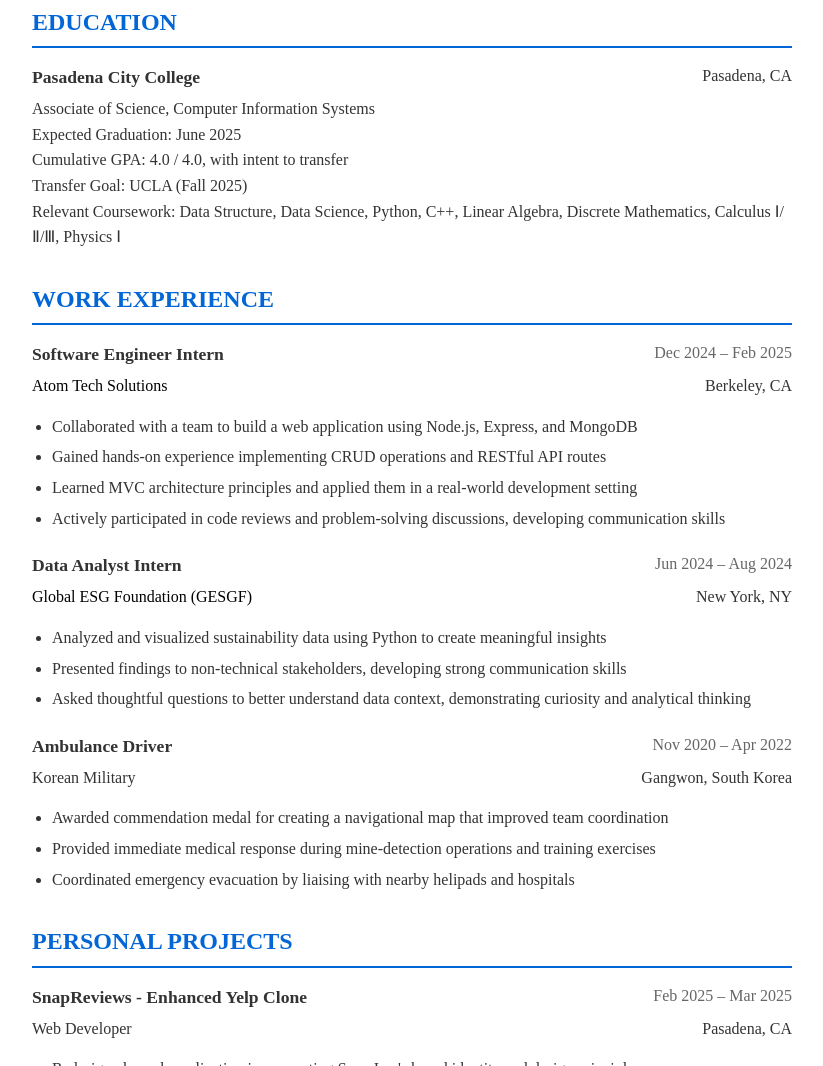
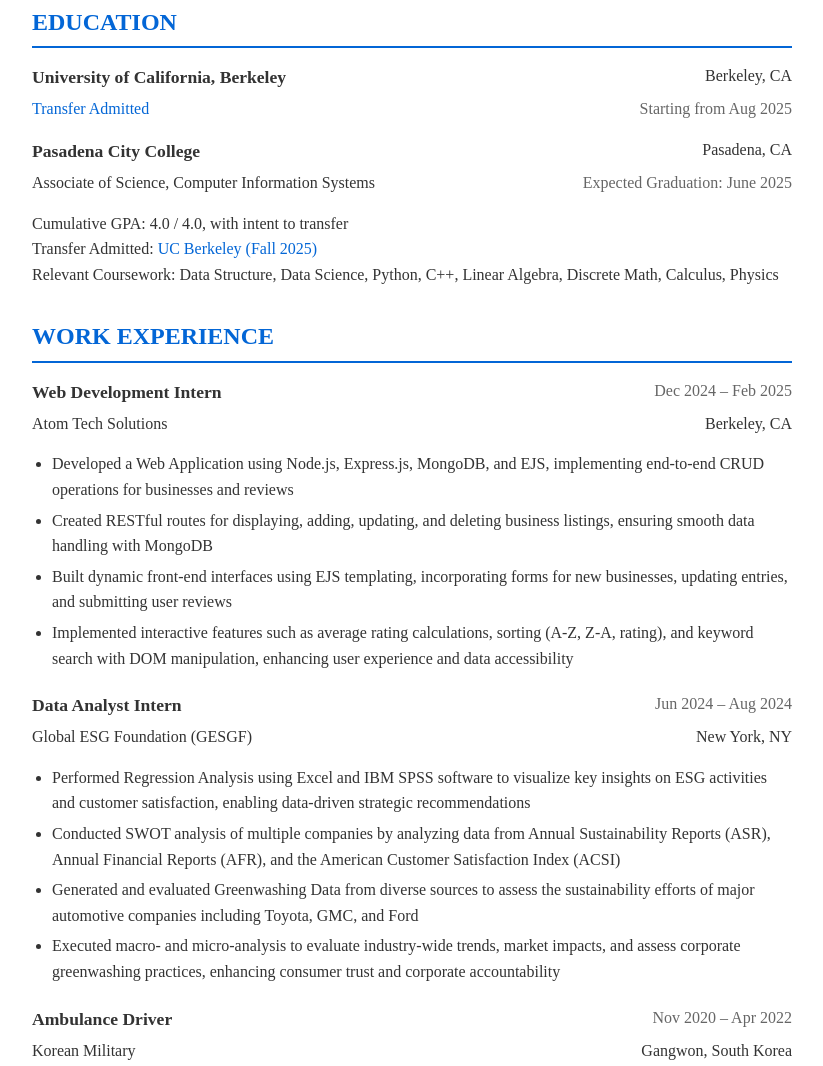
Before and after one commit to jurinho17-sv/resume-JHK, a plain HTML site: page index.html in a window 1280 px wide. Shown: the part 307-1373 px from the top of the page, without its empty margins (228-1051 px from the left). Drawn offline with Linux system fonts and the light colour scheme.

Commit message:
Transfer admitted to UC Berkeley

```diff
--- a/index.html
+++ b/index.html
@@ -1,3 +1,5 @@
+<!-- Resume Web page -->
+
 <!DOCTYPE html>
 <html lang="en">
 <head>
@@ -143,14 +145,24 @@
             <h2>EDUCATION</h2>
             <div class="entry">
                 <div class="entry-header">
+                    <span class="entry-title">University of California, Berkeley</span>
+                    <span class="entry-location">Berkeley, CA</span>
+                </div>
+                <div class="entry-location-container">
+                    <span class="company-name"><a href="https://drive.google.com/file/d/1Tya1PcntvM33Q1Y5UCaEAcqiCGvWQZ6t/view?usp=sharing" target="_blank">Transfer Admitted</a></span>
+                    <span class="entry-date">Starting from Aug 2025</span>
+                </div>
+                <div class="entry-header">
                     <span class="entry-title">Pasadena City College</span>
                     <span class="entry-location">Pasadena, CA</span>
                 </div>
-                <div>Associate of Science, Computer Information Systems</div>
-                <div>Expected Graduation: June 2025</div>
+                <div class="entry-location-container">
+                    <span class="company-name">Associate of Science, Computer Information Systems</span>
+                    <span class="entry-date">Expected Graduation: June 2025</span>
+                </div>
                 <div>Cumulative GPA: 4.0 / 4.0, with intent to transfer</div>
-                <div>Transfer Goal: UCLA (Fall 2025)</div>
-                <div>Relevant Coursework: Data Structure, Data Science, Python, C++, Linear Algebra, Discrete Mathematics, Calculus Ⅰ/Ⅱ/Ⅲ, Physics Ⅰ</div>
+                <div>Transfer Admitted: <a href="https://drive.google.com/file/d/1Tya1PcntvM33Q1Y5UCaEAcqiCGvWQZ6t/view?usp=sharing" target="_blank">UC Berkeley (Fall 2025)</a></div>
+                <div>Relevant Coursework: Data Structure, Data Science, Python, C++, Linear Algebra, Discrete Math, Calculus, Physics</div>
             </div>
         </section>
 
@@ -159,18 +171,18 @@
 
             <div class="entry">
                 <div class="entry-header">
-                    <span class="entry-title">Software Engineer Intern</span>
+                    <span class="entry-title">Web Development Intern</span>
                     <span class="entry-date">Dec 2024 – Feb 2025</span>
                 </div>
                 <div class="entry-location-container">
-                    <span class="company-name"><a href="https://atomtechsolutions.com/" target="_blank" style="color: #000;">Atom Tech Solutions</a></span>
+                    <span class="company-name">Atom Tech Solutions</span>
                     <span class="location">Berkeley, CA</span>
                 </div>
                 <ul>
-                    <li>Collaborated with a team to build a web application using Node.js, Express, and MongoDB</li>
-                    <li>Gained hands-on experience implementing CRUD operations and RESTful API routes</li>
-                    <li>Learned MVC architecture principles and applied them in a real-world development setting</li>
-                    <li>Actively participated in code reviews and problem-solving discussions, developing communication skills</li>
+                    <li>Developed a Web Application using Node.js, Express.js, MongoDB, and EJS, implementing end-to-end CRUD operations for businesses and reviews</li>
+                    <li>Created RESTful routes for displaying, adding, updating, and deleting business listings, ensuring smooth data handling with MongoDB</li>
+                    <li>Built dynamic front-end interfaces using EJS templating, incorporating forms for new businesses, updating entries, and submitting user reviews</li>
+                    <li>Implemented interactive features such as average rating calculations, sorting (A-Z, Z-A, rating), and keyword search with DOM manipulation, enhancing user experience and data accessibility</li>
                 </ul>
             </div>
 
@@ -180,13 +192,14 @@
                     <span class="entry-date">Jun 2024 – Aug 2024</span>
                 </div>
                 <div class="entry-location-container">
-                    <span class="company-name"><a href="https://www.globalesg.org/" target="_blank" style="color: #000;">Global ESG Foundation (GESGF)</a></span>
+                    <span class="company-name">Global ESG Foundation (GESGF)</span>
                     <span class="location">New York, NY</span>
                 </div>
                 <ul>
-                    <li>Analyzed and visualized sustainability data using Python to create meaningful insights</li>
-                    <li>Presented findings to non-technical stakeholders, developing strong communication skills</li>
-                    <li>Asked thoughtful questions to better understand data context, demonstrating curiosity and analytical thinking</li>
+                    <li>Performed Regression Analysis using Excel and IBM SPSS software to visualize key insights on ESG activities and customer satisfaction, enabling data-driven strategic recommendations</li>
+                    <li>Conducted SWOT analysis of multiple companies by analyzing data from Annual Sustainability Reports (ASR), Annual Financial Reports (AFR), and the American Customer Satisfaction Index (ACSI)</li>
+                    <li>Generated and evaluated Greenwashing Data from diverse sources to assess the sustainability efforts of major automotive companies including Toyota, GMC, and Ford</li>
+                    <li>Executed macro- and micro-analysis to evaluate industry-wide trends, market impacts, and assess corporate greenwashing practices, enhancing consumer trust and corporate accountability</li>
                 </ul>
             </div>
 
@@ -200,9 +213,9 @@
                     <span class="location">Gangwon, South Korea</span>
                 </div>
                 <ul>
-                    <li>Awarded commendation medal for creating a navigational map that improved team coordination</li>
-                    <li>Provided immediate medical response during mine-detection operations and training exercises</li>
-                    <li>Coordinated emergency evacuation by liaising with nearby helipads and hospitals</li>
+                    <li>Deployed multiple times to support mine-detection operations in the Korean Demilitarized Zone (DMZ), collaborating with UN forces and South Korean GP soldiers to ensure mission safety</li>
+                    <li>Provided immediate medical response during mine-detection operations and training exercises, ensuring the swift and secure transport of insured personnel</li>
+                    <li>Coordinated emergency evacuation by liaising with nearby helipads and hospitals, facilitating the rapid transfer of critically injured patients to higher-level medical facilities</li>
                 </ul>
             </div>
         </section>
```
